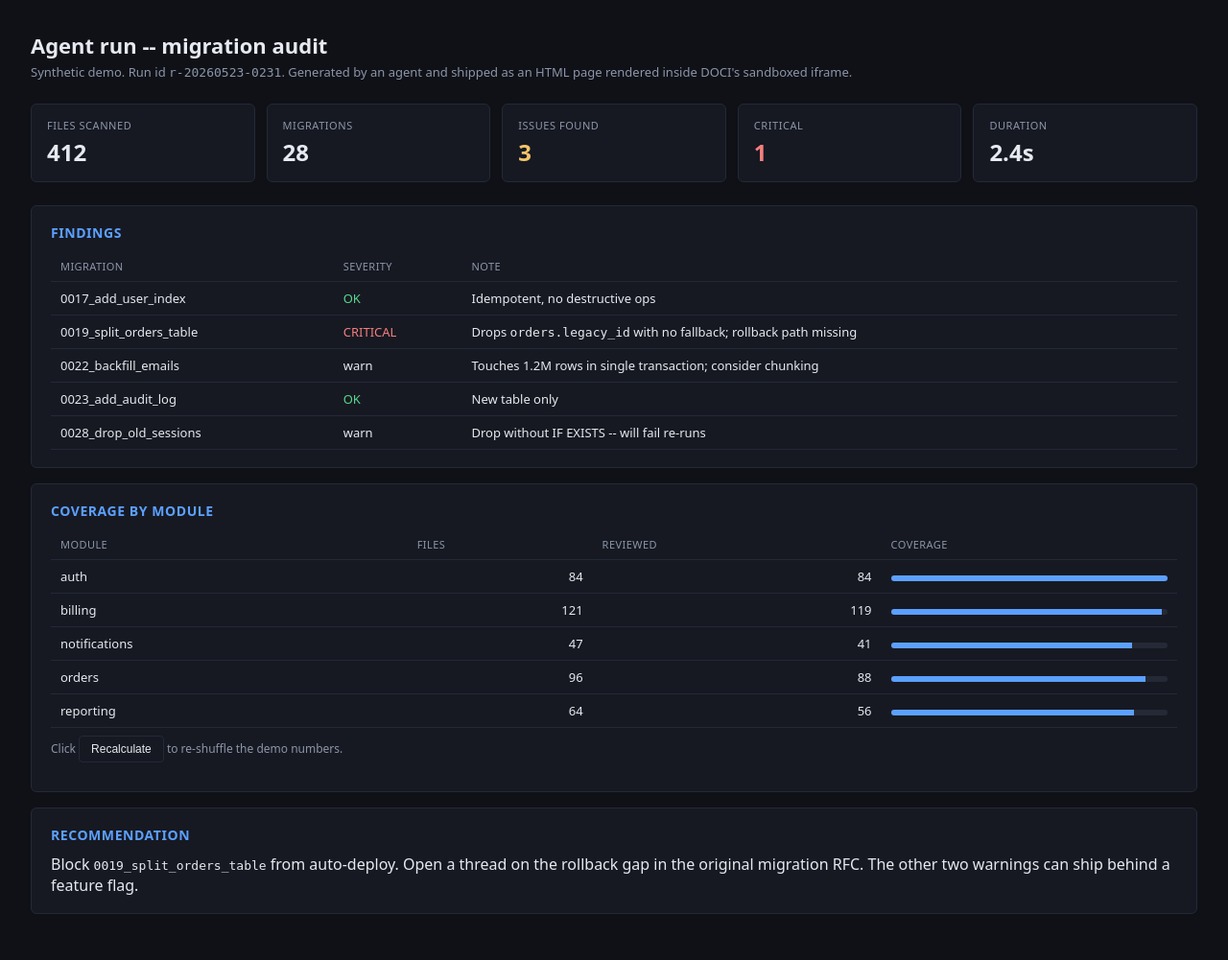
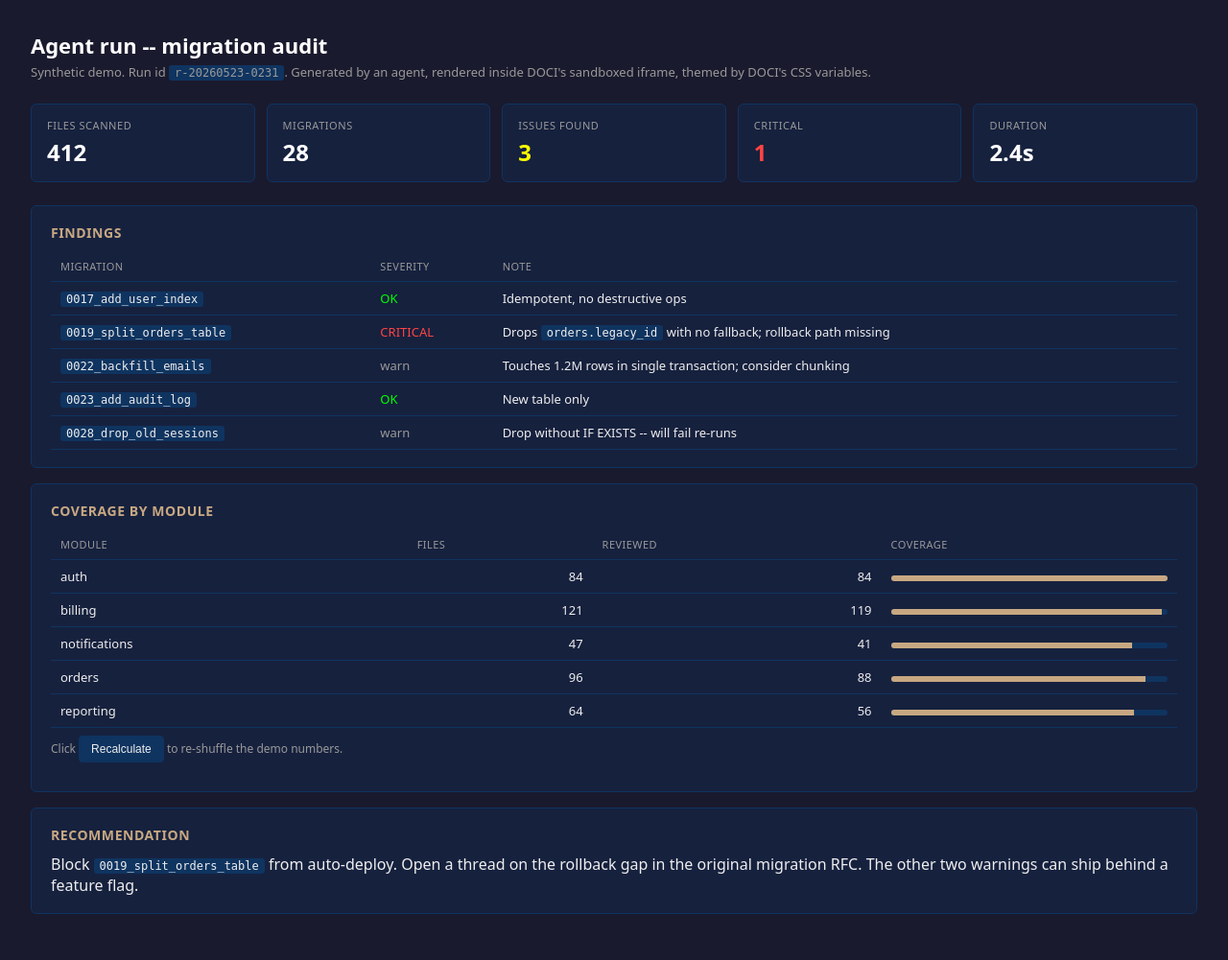
Before and after one commit to dklymentiev/doci, a PHP site: page /files/tour/demo-dashboard.html in a window 1280 px wide. Shown: the whole page at 96% size. Run offline with PHP 8.4, Linux system fonts and the light colour scheme.

Commit message:
Wrap .html files in DOCI shell + inject theme into sandboxed iframe
Previously .html files in files/ were served raw, bypassing the DOCI
sidebar/breadcrumbs. The .md-with-HTML-doctype path already wrapped
content in a sandboxed iframe inside the DOCI shell -- now .html files
go through the same render_html_document() helper. Pass ?raw=1 to get
the file served untouched (for embedding from another tool).

Because the iframe sandbox omits allow-same-origin, relative URLs from
within the iframe resolve against about:srcdoc and can't reach DOCI's
assets. render_html_document() now prepends an absolute-URL
<link rel="stylesheet" href=".../assets/hq-theme.css"> into the
srcdoc, so HTML docs that use var(--bg-main), var(--text-primary),
etc. pick up the active DOCI theme palette (default, mesh, light).

demo-dashboard.html rewritten to use the theme variables instead of its
own custom dark palette, so the demo demonstrates the theming and
visually matches the surrounding DOCI chrome.

```diff
--- a/files/tour/demo-dashboard.html
+++ b/files/tour/demo-dashboard.html
@@ -4,54 +4,71 @@
   <meta charset="UTF-8">
   <title>DOCI HTML demo: agent run summary</title>
   <style>
-    :root {
-      --bg: #0f1117;
-      --panel: #161922;
-      --border: #242936;
-      --text: #e6e9ef;
-      --muted: #8c95a8;
-      --accent: #5ca0ff;
-      --good: #5cd58c;
-      --warn: #f5c46b;
-      --bad: #f57f7f;
-    }
     * { box-sizing: border-box; }
     body {
       margin: 0;
       padding: 32px;
       font-family: system-ui, -apple-system, "Segoe UI", sans-serif;
-      background: var(--bg);
-      color: var(--text);
+      background: var(--bg-main, #1a1a2e);
+      color: var(--text-primary, #eee);
       min-height: 100vh;
     }
-    h1 { margin: 0 0 4px; font-size: 22px; font-weight: 600; }
-    .lede { color: var(--muted); margin: 0 0 24px; font-size: 13px; }
+    h1 { margin: 0 0 4px; font-size: 22px; font-weight: 600; color: var(--text-white, #fff); }
+    .lede { color: var(--text-secondary, #999); margin: 0 0 24px; font-size: 13px; }
+    code { background: var(--bg-accent, #0f3460); padding: 1px 6px; border-radius: 3px; font-family: ui-monospace, "JetBrains Mono", monospace; font-size: 12px; }
     .stats { display: grid; grid-template-columns: repeat(auto-fit, minmax(140px, 1fr)); gap: 12px; margin-bottom: 24px; }
-    .stat { background: var(--panel); border: 1px solid var(--border); border-radius: 6px; padding: 14px 16px; }
-    .stat-label { font-size: 11px; color: var(--muted); text-transform: uppercase; letter-spacing: .05em; }
-    .stat-value { font-size: 24px; font-weight: 600; margin-top: 4px; font-variant-numeric: tabular-nums; }
-    .stat-value.good { color: var(--good); }
-    .stat-value.warn { color: var(--warn); }
-    .stat-value.bad { color: var(--bad); }
-    .panel { background: var(--panel); border: 1px solid var(--border); border-radius: 6px; padding: 18px 20px; margin-bottom: 16px; }
-    .panel h2 { margin: 0 0 10px; font-size: 14px; font-weight: 600; color: var(--accent); text-transform: uppercase; letter-spacing: .04em; }
+    .stat {
+      background: var(--bg-card, #16213e);
+      border: 1px solid var(--border, #0f3460);
+      border-radius: 6px;
+      padding: 14px 16px;
+    }
+    .stat-label { font-size: 11px; color: var(--text-secondary, #999); text-transform: uppercase; letter-spacing: .05em; }
+    .stat-value { font-size: 24px; font-weight: 600; margin-top: 4px; font-variant-numeric: tabular-nums; color: var(--text-white, #fff); }
+    .stat-value.good { color: var(--ok, #0f0); }
+    .stat-value.warn { color: var(--warn, #ff0); }
+    .stat-value.bad { color: var(--error, #f44); }
+    .panel {
+      background: var(--bg-card, #16213e);
+      border: 1px solid var(--border, #0f3460);
+      border-radius: 6px;
+      padding: 18px 20px;
+      margin-bottom: 16px;
+    }
+    .panel h2 {
+      margin: 0 0 10px;
+      font-size: 14px;
+      font-weight: 600;
+      color: var(--accent, #c8a882);
+      text-transform: uppercase;
+      letter-spacing: .04em;
+    }
     table { width: 100%; border-collapse: collapse; font-size: 13px; }
-    th, td { text-align: left; padding: 8px 10px; border-bottom: 1px solid var(--border); }
-    th { color: var(--muted); font-weight: 500; font-size: 11px; text-transform: uppercase; letter-spacing: .04em; }
+    th, td { text-align: left; padding: 8px 10px; border-bottom: 1px solid var(--border, #0f3460); }
+    th { color: var(--text-secondary, #999); font-weight: 500; font-size: 11px; text-transform: uppercase; letter-spacing: .04em; }
     td.num { text-align: right; font-variant-numeric: tabular-nums; }
-    td.status-ok { color: var(--good); }
-    td.status-skip { color: var(--muted); }
-    td.status-fail { color: var(--bad); }
-    .bar { background: var(--border); border-radius: 3px; overflow: hidden; height: 6px; margin-top: 4px; }
-    .bar > div { height: 100%; background: var(--accent); }
-    .note { font-size: 12px; color: var(--muted); margin-top: 8px; }
-    button { background: var(--panel); border: 1px solid var(--border); color: var(--text); padding: 6px 12px; border-radius: 4px; font-size: 12px; cursor: pointer; }
-    button:hover { border-color: var(--accent); }
+    td.status-ok { color: var(--ok, #0f0); }
+    td.status-skip { color: var(--text-secondary, #999); }
+    td.status-fail { color: var(--error, #f44); }
+    .bar { background: var(--bg-accent, #0f3460); border-radius: 3px; overflow: hidden; height: 6px; margin-top: 4px; }
+    .bar > div { height: 100%; background: var(--accent, #c8a882); }
+    .note { font-size: 12px; color: var(--text-secondary, #999); margin-top: 8px; }
+    button {
+      background: var(--bg-accent, #0f3460);
+      border: 1px solid var(--border, #0f3460);
+      color: var(--text-primary, #eee);
+      padding: 6px 12px;
+      border-radius: 4px;
+      font-size: 12px;
+      cursor: pointer;
+      transition: all .15s;
+    }
+    button:hover { border-color: var(--accent, #c8a882); color: var(--text-white, #fff); }
   </style>
 </head>
 <body>
   <h1>Agent run -- migration audit</h1>
-  <p class="lede">Synthetic demo. Run id <code>r-20260523-0231</code>. Generated by an agent and shipped as an HTML page rendered inside DOCI's sandboxed iframe.</p>
+  <p class="lede">Synthetic demo. Run id <code>r-20260523-0231</code>. Generated by an agent, rendered inside DOCI's sandboxed iframe, themed by DOCI's CSS variables.</p>
 
   <div class="stats">
     <div class="stat"><div class="stat-label">Files scanned</div><div class="stat-value">412</div></div>
@@ -66,11 +83,11 @@
     <table>
       <thead><tr><th>Migration</th><th>Severity</th><th>Note</th></tr></thead>
       <tbody>
-        <tr><td>0017_add_user_index</td><td class="status-ok">OK</td><td>Idempotent, no destructive ops</td></tr>
-        <tr><td>0019_split_orders_table</td><td class="status-fail">CRITICAL</td><td>Drops <code>orders.legacy_id</code> with no fallback; rollback path missing</td></tr>
-        <tr><td>0022_backfill_emails</td><td>warn</td><td>Touches 1.2M rows in single transaction; consider chunking</td></tr>
-        <tr><td>0023_add_audit_log</td><td class="status-ok">OK</td><td>New table only</td></tr>
-        <tr><td>0028_drop_old_sessions</td><td>warn</td><td>Drop without IF EXISTS -- will fail re-runs</td></tr>
+        <tr><td><code>0017_add_user_index</code></td><td class="status-ok">OK</td><td>Idempotent, no destructive ops</td></tr>
+        <tr><td><code>0019_split_orders_table</code></td><td class="status-fail">CRITICAL</td><td>Drops <code>orders.legacy_id</code> with no fallback; rollback path missing</td></tr>
+        <tr><td><code>0022_backfill_emails</code></td><td class="status-skip">warn</td><td>Touches 1.2M rows in single transaction; consider chunking</td></tr>
+        <tr><td><code>0023_add_audit_log</code></td><td class="status-ok">OK</td><td>New table only</td></tr>
+        <tr><td><code>0028_drop_old_sessions</code></td><td class="status-skip">warn</td><td>Drop without IF EXISTS -- will fail re-runs</td></tr>
       </tbody>
     </table>
   </div>
```
Also changed, not shown: files/tour/04-html-pages.md (+31 -15 lines), index.php (+17 -3 lines), lib/markdown.php (+18 -0 lines), assets/doci.css (line endings or trailing spaces).
